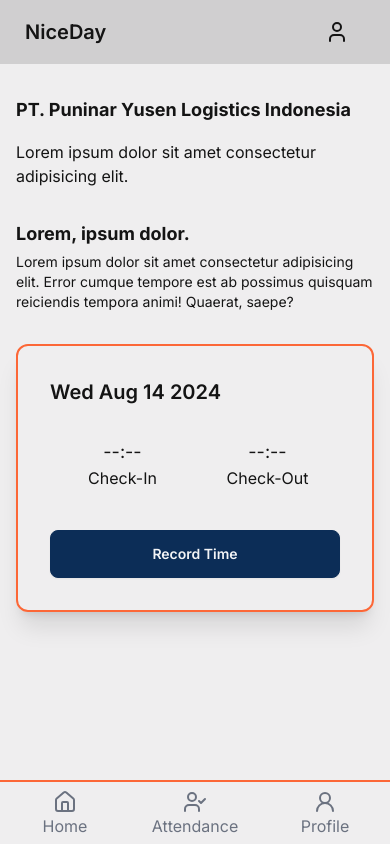
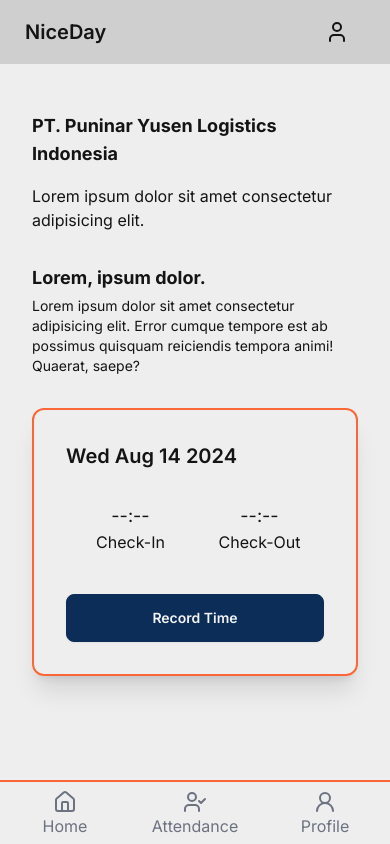
Before and after one commit to caturhidayat/nice-day, a Next.js app: page /hr in a window 390 px wide. Built offline with nearby package versions, Linux system fonts and the light colour scheme.

Commit message:
style(app): change UI (container) WIP

```diff
--- a/app/hr/layout.tsx
+++ b/app/hr/layout.tsx
@@ -6,5 +6,9 @@
 };
 
 export default function HrLayout({ children }: { children: React.ReactNode }) {
-    return <section className="pt-16">{children}</section>;
+    return (
+        <section className="max-w-screen-xl py-20 px-8 sm:px-6 sm:py-20 lg:px-8 lg:py-24">
+            {children}
+        </section>
+    );
 }
--- a/app/hr/page.tsx
+++ b/app/hr/page.tsx
@@ -15,7 +15,7 @@
 export default function page() {
     return (
         <div className="bg-base-100">
-            <div className="max-w-screen-xl px-4 py-8 sm:px-6 sm:py-12 lg:px-8 lg:py-16">
+            <div className="max-w-screen-xl py-8 sm:px-6 sm:py-12 lg:px-8 lg:py-16">
                 <div className="max-w-xl">
                     <h2 className="text-lg font-bold sm:text-2xl">
                         PT. Puninar Yusen Logistics Indonesia
--- a/app/hr/preview/page.tsx
+++ b/app/hr/preview/page.tsx
@@ -58,7 +58,7 @@
     }, []);
 
     return (
-        <div className="grid grid-cols-1 w-auto mx-40 gap-2">
+        <div className="grid grid-cols-1 w-auto gap-2 py-32">
             <div className="justify-center">
                 <Map
                     position={location}
```
